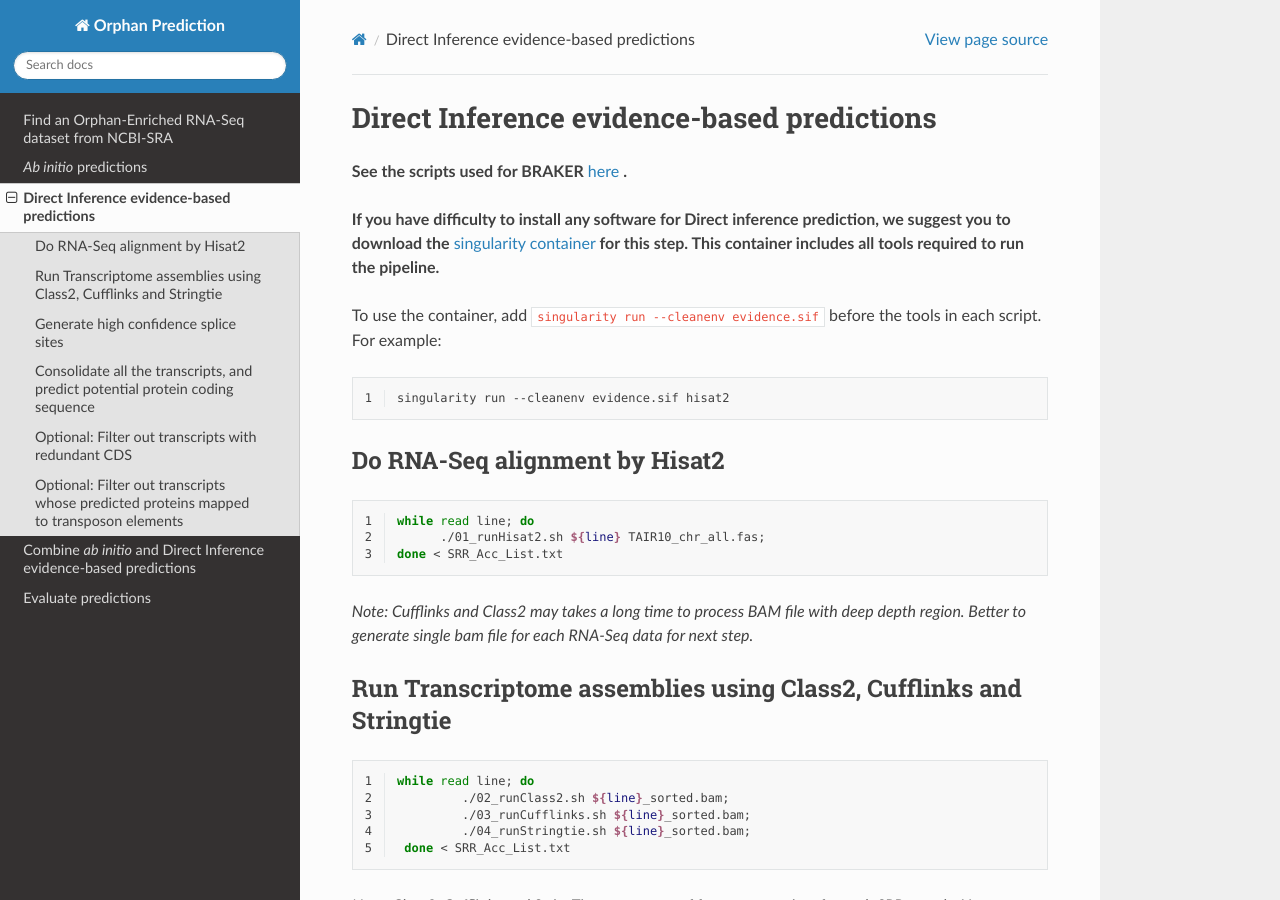
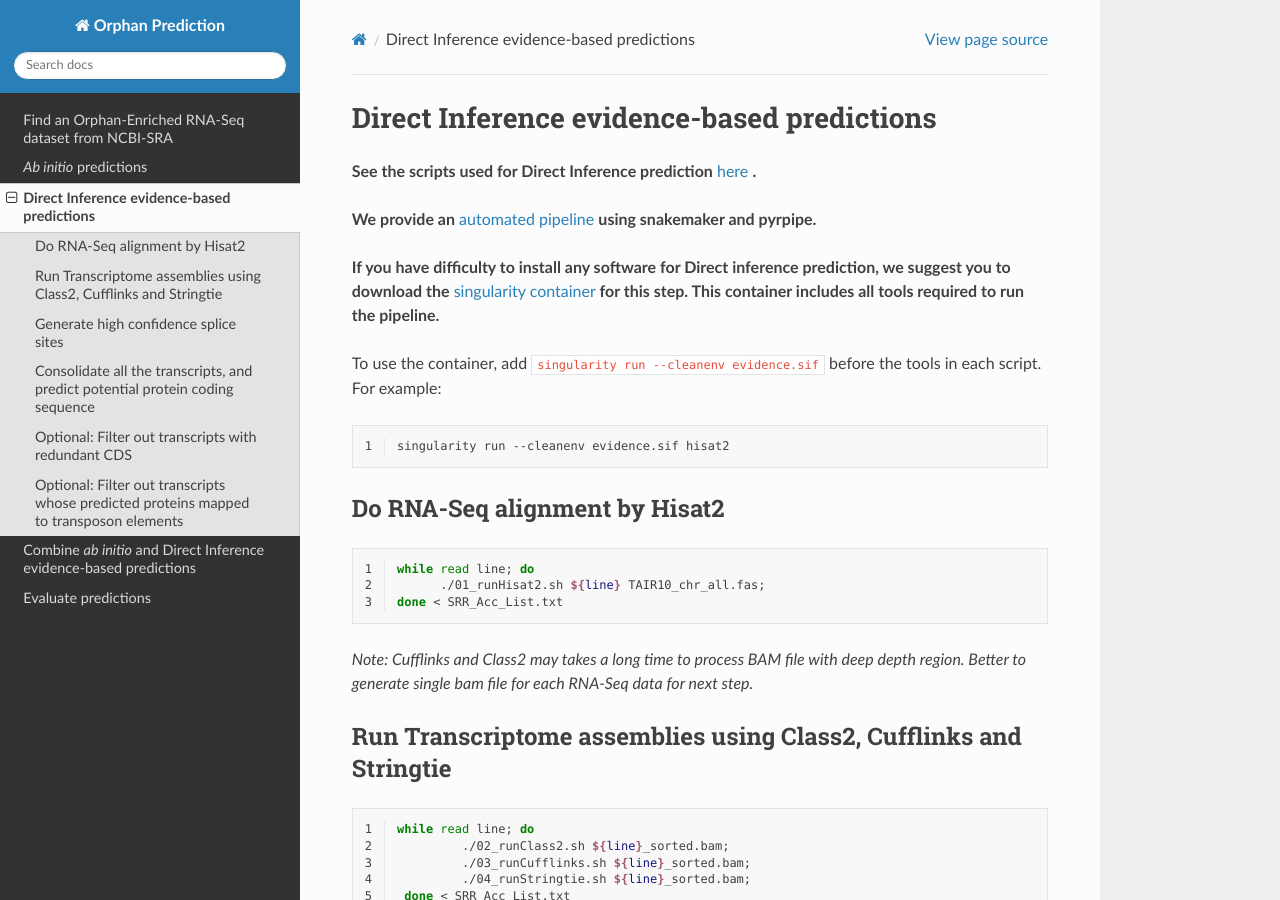
Before and after one commit to eswlab/orphan-prediction, a Sphinx documentation site: the page built from docs/source/3_DirInf.rst, in a window 1280 px wide and 900 px high. Built offline with Sphinx 7.4.7 and the Read the Docs theme 2.0.0, drawn with Linux system fonts in a browser that asks for light colours.

Commit message:
Update 3_DirInf.rst

```diff
--- a/docs/source/3_DirInf.rst
+++ b/docs/source/3_DirInf.rst
@@ -2,8 +2,9 @@
 Direct Inference evidence-based predictions
 ======================================================================
 
-**See the scripts used for BRAKER** `here`_ **.**
+**See the scripts used for Direct Inference prediction** `here`_ **.**
 
+**We provide an** `automated pipeline`_ **using snakemaker and pyrpipe.**
 
 **If you have difficulty to install any software for Direct inference prediction, we suggest you to download the** `singularity container`_ **for this step. This container includes all tools required to run the pipeline.**
 
@@ -131,3 +132,4 @@ Optional: Filter out transcripts whose predicted proteins mapped to transposon e
 
 .. _here: https://github.com/eswlab/orphan-prediction/tree/master/scripts/DirectInf
 .. _singularity container: https://github.com/aseetharam/transcript-assemblers
+.. _automated pipeline: https://github.com/eswlab/orphan-prediction/tree/master/evidence_based_pipeline
```
